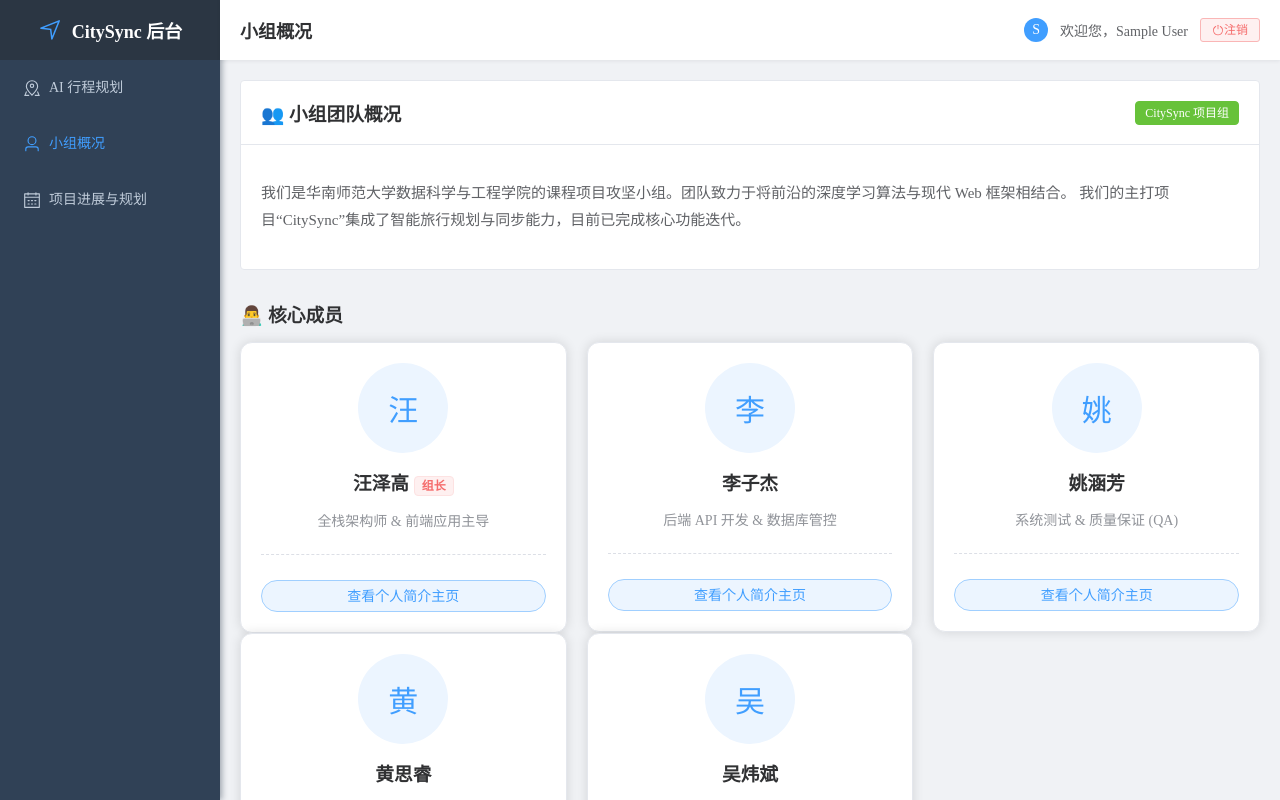
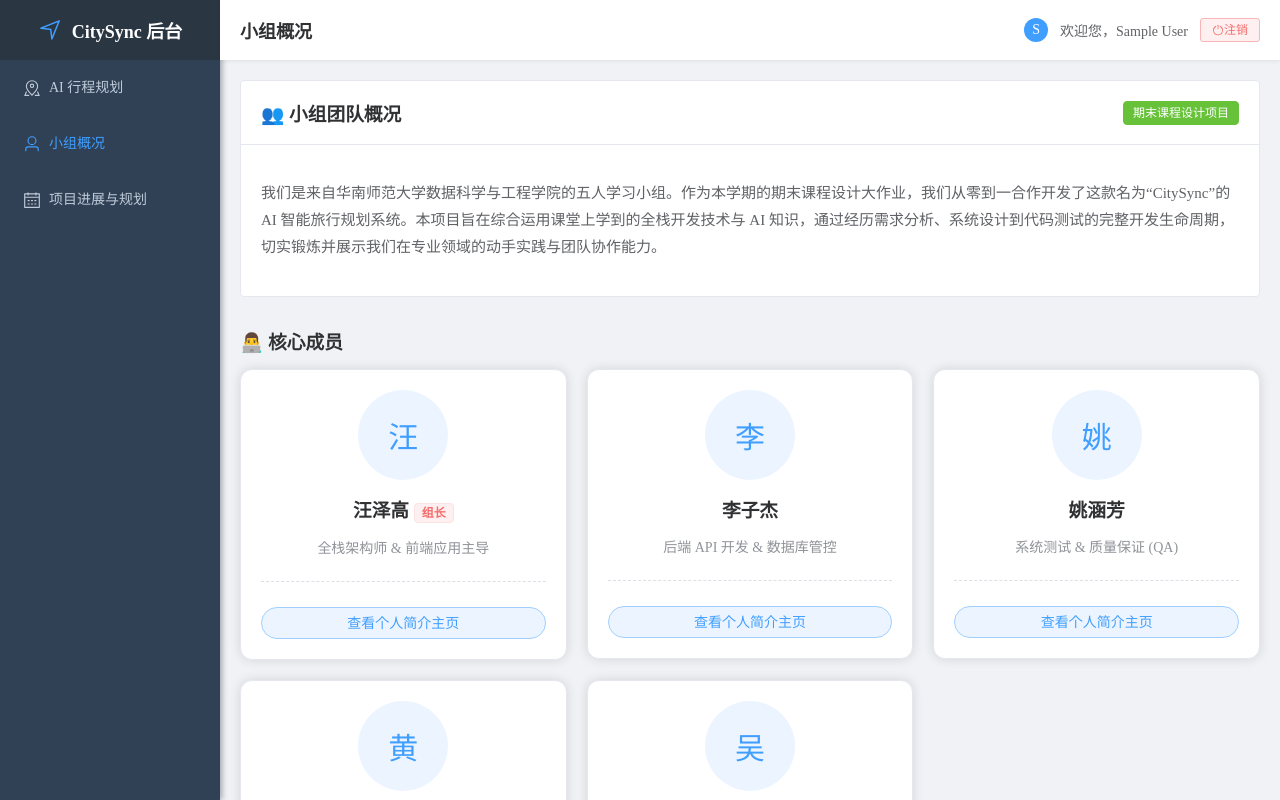
Before and after one commit to wzg957/trip-assistant-web, a Vue app: page /group in a window 1280 px wide. Built offline with nearby package versions, Linux system fonts and the light colour scheme; sample sign-in values are in the browser's storage.

Commit message:
Update GroupProfile.vue

```diff
--- a/src/views/GroupProfile.vue
+++ b/src/views/GroupProfile.vue
@@ -4,12 +4,11 @@
       <template #header>
         <div class="card-header">
           <h3>👥 小组团队概况</h3>
-          <el-tag type="success" effect="dark">CitySync 项目组</el-tag>
+          <el-tag type="success" effect="dark">期末课程设计项目</el-tag>
         </div>
       </template>
       <p class="intro-text">
-        我们是华南师范大学数据科学与工程学院的课程项目攻坚小组。团队致力于将前沿的深度学习算法与现代 Web 框架相结合。
-        我们的主打项目“CitySync”集成了智能旅行规划与同步能力，目前已完成核心功能迭代。
+        我们是来自华南师范大学数据科学与工程学院的五人学习小组。作为本学期的期末课程设计大作业，我们从零到一合作开发了这款名为“CitySync”的 AI 智能旅行规划系统。本项目旨在综合运用课堂上学到的全栈开发技术与 AI 知识，通过经历需求分析、系统设计到代码测试的完整开发生命周期，切实锻炼并展示我们在专业领域的动手实践与团队协作能力。
       </p>
     </el-card>
 
@@ -17,7 +16,7 @@
     <el-row :gutter="20">
       <el-col :span="8" v-for="(member, index) in members" :key="index">
         <el-card shadow="always" class="member-card">
-          <el-avatar :size="90" :src="member.avatar" style="font-size: 30px; background: #ecf5ff; color: #409EFF;">
+          <el-avatar :size="90" style="font-size: 30px; background: #ecf5ff; color: #409EFF;">
             {{ member.name.charAt(0) }}
           </el-avatar>
           <h3 class="member-name">{{ member.name }} <el-tag size="small" type="danger" v-if="member.isLeader">组长</el-tag></h3>
@@ -106,7 +105,7 @@ const openProfile = (member: any) => {
 .card-header { display: flex; justify-content: space-between; align-items: center; }
 .card-header h3 { margin: 0; }
 .intro-text { line-height: 1.8; color: #606266; font-size: 15px; }
-.member-card { text-align: center; border-radius: 12px; transition: transform 0.3s; }
+.member-card { text-align: center; border-radius: 12px; transition: transform 0.3s; margin-bottom: 20px; }
 .member-card:hover { transform: translateY(-5px); }
 .member-name { margin: 15px 0 5px 0; color: #303133; }
 .member-role { color: #909399; font-size: 14px; margin-bottom: 15px; }
```
